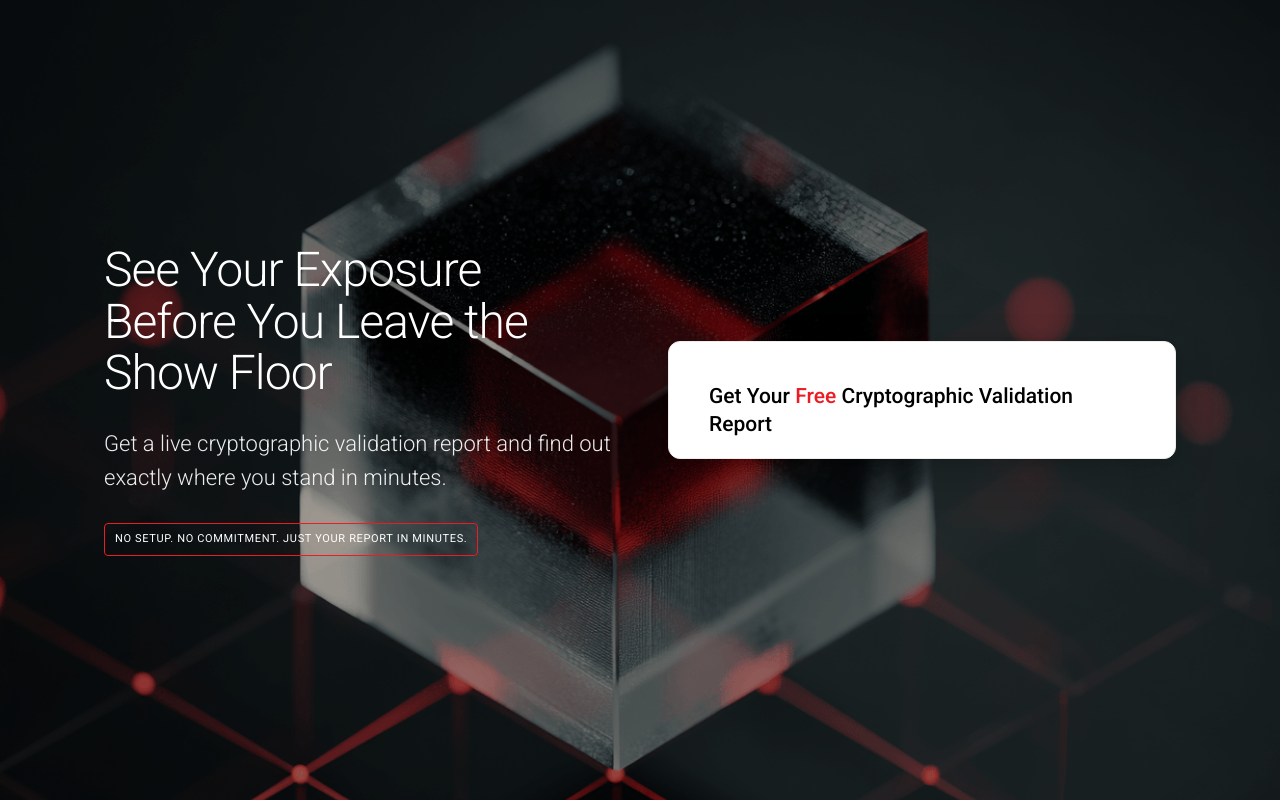
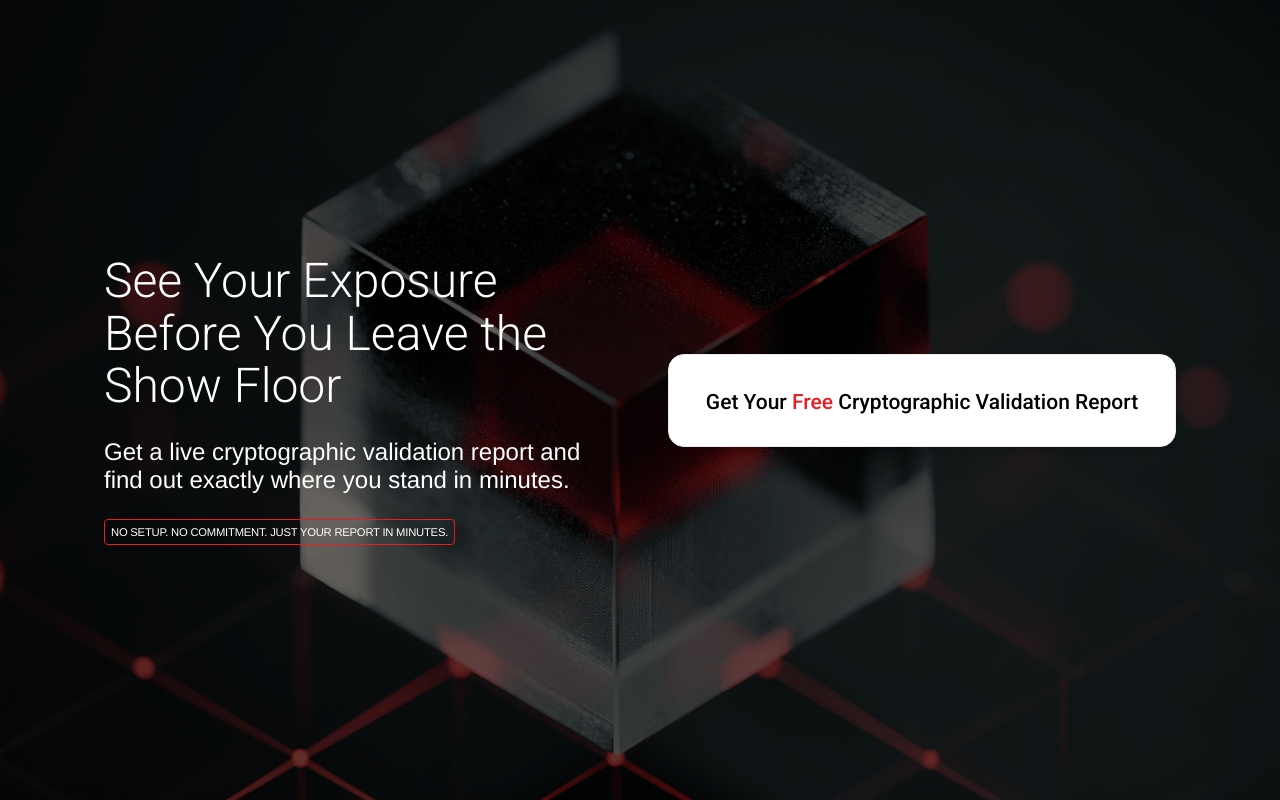
Before and after one commit to siyamzakir/isara, a website built with Vite: page live-validation-report.html in a window 1280 px wide. Built offline with nearby package versions, Linux system fonts and the light colour scheme; a script that the page names is missing.

Commit message:
Live Validation form added

```diff
--- a/live-validation-report.html
+++ b/live-validation-report.html
@@ -1,14 +1,188 @@
 <!DOCTYPE html>
-<html lang="en" class="validation-report-standalone">
+<html lang="en">
 
 <head>
     <meta charset="UTF-8" />
     <meta name="viewport" content="width=device-width, initial-scale=1.0" />
     <title>Live Cryptographic Validation Report | ISARA</title>
-    <link rel="stylesheet" href="src/css/validationreport.css" />
+    <link rel="stylesheet" href="/assets/LTS/validationreport.css" />
+    <style>
+        @import url("https://fonts.googleapis.com/css2?family=Roboto:wght@300;500&display=swap");
+
+        :root {
+            --validation-red: #ec1c24;
+            --validation-black: #000;
+            --validation-white: #fff;
+            --validation-light-grey: #ececec;
+            --validation-dark-grey: #5a5756;
+            --validation-font-body: "Akkurat LL", "Helvetica Neue", Helvetica, Arial, sans-serif;
+            --validation-font-display: "Roboto", var(--validation-font-body);
+        }
+
+        *,
+        *::before,
+        *::after {
+            box-sizing: border-box;
+        }
+
+        html {
+            height: 100%;
+        }
+
+        body {
+            margin: 0;
+            min-height: 100%;
+            font-family: var(--validation-font-body);
+            font-size: 16px;
+            line-height: 1.5;
+            color: var(--validation-black);
+            -webkit-font-smoothing: antialiased;
+        }
+
+        .validation-report {
+            margin: 0;
+        }
+
+        .validation-report__hero {
+            position: relative;
+            display: flex;
+            align-items: stretch;
+            min-height: 770px;
+            min-height: min(100vh, 900px);
+            overflow: hidden;
+        }
+
+        .validation-report__bg {
+            position: absolute;
+            inset: 0;
+            pointer-events: none;
+        }
+
+        .validation-report__bg::before {
+            content: "";
+            position: absolute;
+            inset: 0;
+            background: var(--validation-black);
+            z-index: 0;
+        }
+
+        .validation-report__bg img {
+            position: absolute;
+            inset: 0;
+            width: 100%;
+            height: 100%;
+            object-fit: cover;
+            opacity: 0.4;
+            z-index: 1;
+        }
+
+        .validation-report__inner {
+            position: relative;
+            z-index: 2;
+            width: 100%;
+            max-width: 1200px;
+            margin: 0 auto;
+            padding: clamp(40px, 6vw, 80px) clamp(24px, 5vw, 64px);
+            display: grid;
+            grid-template-columns: repeat(2, minmax(0, 1fr));
+            gap: 56px;
+            align-items: center;
+        }
+
+        .validation-report__copy {
+            display: flex;
+            flex-direction: column;
+            gap: 25px;
+            max-width: 36rem;
+        }
+
+        .validation-report__title {
+            margin: 0;
+            font-family: var(--validation-font-display);
+            font-weight: 300;
+            font-size: clamp(2rem, 4vw, 3rem);
+            line-height: 1.1;
+            color: var(--validation-white);
+        }
+
+        .validation-report__lead {
+            margin: 0;
+            font-family: var(--validation-font-body);
+            font-weight: 300;
+            font-size: clamp(1.125rem, 2vw, 1.5rem);
+            line-height: 1.75rem;
+            color: var(--validation-white);
+        }
+
+        .validation-report__chip {
+            margin: 0;
+            align-self: flex-start;
+            padding: 6px;
+            border: 0.75px solid var(--validation-red);
+            border-radius: 3.75px;
+            font-family: var(--validation-font-body);
+            font-weight: 400;
+            font-size: 11.25px;
+            letter-spacing: -0.225px;
+            line-height: normal;
+            text-transform: uppercase;
+            color: var(--validation-white);
+        }
+
+        .validation-report__form-panel {
+            background: var(--validation-white);
+            border: 1px solid var(--validation-light-grey);
+            border-radius: 16px;
+            box-shadow: 2px 5px 4px rgba(0, 0, 0, 0.1);
+            padding: 35px 29px 20px;
+            display: flex;
+            flex-direction: column;
+            gap: 12px;
+        }
+
+        .validation-report__form-title {
+            margin: 0;
+            font-family: var(--validation-font-display);
+            font-weight: 500;
+            font-size: 21px;
+            line-height: normal;
+            text-align: center;
+            color: var(--validation-black);
+        }
+
+        .validation-report__accent {
+            color: var(--validation-red);
+        }
+
+        #hubspot-contact-form {
+            width: 100%;
+        }
+
+        #hubspot-contact-form iframe {
+            width: 100% !important;
+            display: block;
+            border: 0;
+        }
+
+        @media (max-width: 960px) {
+            .validation-report__inner {
+                grid-template-columns: 1fr;
+                gap: 40px;
+            }
+
+            .validation-report__copy {
+                max-width: none;
+            }
+
+            .validation-report__hero {
+                min-height: auto;
+                padding-bottom: 24px;
+            }
+        }
+    </style>
 </head>
 
-<body class="validation-report-standalone">
+<body>
     <main class="validation-report" id="main">
         <section class="validation-report__hero" aria-labelledby="validation-report-heading">
             <div class="validation-report__bg" aria-hidden="true">
@@ -32,10 +206,15 @@
                     <h2 class="validation-report__form-title">
                         Get Your <span class="validation-report__accent">Free</span> Cryptographic Validation Report
                     </h2>
-
-                    <div class="validation-report__embed" id="" aria-label="Request form">
-                        <script src="https://js.hsforms.net/forms/embed/4597660.js" defer></script>
-                        <div class="hs-form-frame" data-region="na1" data-form-id="0a60d0aa-d2eb-4e45-b65b-afe8a95757af" data-portal-id="4597660"></div>
+                    <div id="hubspot-contact-form"></div>
+                    <script charset="utf-8" type="text/javascript" src="//js.hsforms.net/forms/shell.js"></script>
+                    <script>
+                        hbspt.forms.create({
+                            portalId: "4597660",
+                            formId: "7a2ac413-7ce1-43ae-92ae-9c9294202bac",
+                            target: "#hubspot-contact-form"
+                        });
+                    </script>
                 </div>
             </div>
         </section>
--- a/src/css/validationreport.css
+++ /dev/null
@@ -1,262 +0,0 @@
-@import url("https://fonts.googleapis.com/css2?family=Roboto:ital,wght@0,300;0,400;0,500;1,300&display=swap");
-
-:root {
-    --validation-red: #ec1c24;
-    --validation-black: #000;
-    --validation-white: #fff;
-    --validation-light-grey: #ececec;
-    --validation-dark-grey: #5a5756;
-    --validation-font-body: "Akkurat LL", "Helvetica Neue", Helvetica, Arial, sans-serif;
-    --validation-font-display: "Roboto", var(--validation-font-body);
-    --validation-card-radius: 12px;
-    --validation-card-pad: clamp(28px, 4.5vw, 40px);
-}
-
-/* Box model only inside this block — avoids touching MODX/footer layout when embedded */
-.validation-report,
-.validation-report *,
-.validation-report *::before,
-.validation-report *::after {
-    box-sizing: border-box;
-}
-
-/**
- * Standalone document only (live-validation-report.html). No site footer — hero only.
- * When embedding in MODX, paste `<main class="validation-report">…</main>` only; use a template without footer for this resource.
- */
-html.validation-report-standalone {
-    height: 100%;
-}
-
-body.validation-report-standalone {
-    margin: 0;
-    min-height: 100%;
-    min-height: 100dvh;
-    display: flex;
-    flex-direction: column;
-    background: var(--validation-black);
-    font-family: var(--validation-font-body);
-    font-size: 16px;
-    line-height: 1.5;
-    color: var(--validation-black);
-    -webkit-font-smoothing: antialiased;
-}
-
-.validation-report {
-    margin: 0;
-    flex: 1;
-    display: flex;
-    flex-direction: column;
-    min-height: 0;
-}
-
-.validation-report__hero {
-    position: relative;
-    display: flex;
-    flex-direction: column;
-    justify-content: center;
-    align-items: stretch;
-    flex: 1;
-    min-height: min(100vh, 960px);
-    min-height: min(100dvh, 960px);
-    overflow: hidden;
-}
-
-.validation-report__bg {
-    position: absolute;
-    inset: 0;
-    pointer-events: none;
-}
-
-.validation-report__bg::before {
-    content: "";
-    position: absolute;
-    inset: 0;
-    background: linear-gradient(
-        180deg,
-        rgba(0, 0, 0, 0.5) 0%,
-        rgba(0, 0, 0, 0.35) 45%,
-        rgba(0, 0, 0, 0.55) 100%
-    );
-    z-index: 0;
-}
-
-.validation-report__bg img {
-    position: absolute;
-    inset: 0;
-    width: 100%;
-    height: 100%;
-    object-fit: cover;
-    object-position: center 40%;
-    opacity: 0.62;
-    z-index: 1;
-}
-
-.validation-report__inner {
-    position: relative;
-    z-index: 2;
-    width: 100%;
-    max-width: 1200px;
-    margin: 0 auto;
-    padding: clamp(40px, 6vw, 88px) clamp(24px, 5vw, 64px);
-    display: grid;
-    grid-template-columns: repeat(2, minmax(0, 1fr));
-    gap: clamp(40px, 5vw, 56px);
-    align-content: center;
-    align-items: center;
-}
-
-.validation-report__copy {
-    display: flex;
-    flex-direction: column;
-    gap: clamp(20px, 3vw, 28px);
-    max-width: 38rem;
-    align-self: center;
-}
-
-.validation-report__title {
-    margin: 0;
-    font-family: var(--validation-font-display);
-    font-weight: 300;
-    font-size: clamp(2rem, 4.2vw, 3rem);
-    line-height: 1.08;
-    letter-spacing: -0.02em;
-    color: var(--validation-white);
-}
-
-.validation-report__lead {
-    margin: 0;
-    font-family: var(--validation-font-display);
-    font-weight: 300;
-    font-size: clamp(1.125rem, 2vw, 1.375rem);
-    line-height: 1.55;
-    color: rgba(255, 255, 255, 0.92);
-}
-
-.validation-report__chip {
-    margin: 0;
-    align-self: flex-start;
-    padding: 8px 10px;
-    border: 1px solid var(--validation-red);
-    border-radius: 4px;
-    font-family: var(--validation-font-display);
-    font-weight: 400;
-    font-size: 11px;
-    letter-spacing: 0.06em;
-    line-height: 1.35;
-    text-transform: uppercase;
-    color: var(--validation-white);
-}
-
-.validation-report__form-panel {
-    background: var(--validation-white);
-    border: 1px solid var(--validation-light-grey);
-    border-radius: var(--validation-card-radius);
-    box-shadow: 0 12px 40px rgba(0, 0, 0, 0.18), 0 2px 8px rgba(0, 0, 0, 0.06);
-    padding: var(--validation-card-pad) var(--validation-card-pad) 0;
-    margin: 0;
-    display: flex;
-    flex-direction: column;
-    gap: clamp(15px, 2.5vw, 20px);
-    min-height: 0;
-    align-self: center;
-}
-
-.validation-report__form-title {
-    margin: 0;
-    font-family: var(--validation-font-display);
-    font-weight: 500;
-    font-size: clamp(21px, 2vw, 21px);
-    line-height: 1.35;
-    text-align: left;
-    color: var(--validation-black);
-}
-
-.validation-report__accent {
-    color: var(--validation-red);
-}
-
-.validation-report__embed {
-    flex: 0 1 auto;
-    min-height: 0;
-    width: 100%;
-    margin: 0;
-    padding: 0;
-}
-
-.validation-report__embed .hs-form-frame {
-    width: 100%;
-    display: block;
-    margin: 0;
-    padding: 0;
-}
-
-.validation-report__embed iframe {
-    width: 100% !important;
-    max-width: 100%;
-    display: block;
-    margin: 0;
-    padding: 0;
-    border: 0;
-}
-
-/* When HubSpot renders inline (non-iframe), align with Figma: ISARA red CTA, left, squared fields */
-.validation-report__embed .hs-form {
-    margin-bottom: 0;
-    padding-bottom: 0;
-}
-
-.validation-report__embed .hs-form .hs-fieldtype-text label,
-.validation-report__embed .hs-form .hs-fieldtype-textarea label,
-.validation-report__embed .hs-form .hs-fieldtype-select label {
-    font-family: var(--validation-font-display);
-    font-weight: 400;
-    font-size: 14px;
-    color: var(--validation-black);
-}
-
-.validation-report__embed .hs-form input[type="text"],
-.validation-report__embed .hs-form input[type="email"],
-.validation-report__embed .hs-form textarea,
-.validation-report__embed .hs-form select {
-    border-radius: 6px;
-    border: 1px solid #d0d0d0;
-    font-family: var(--validation-font-display);
-}
-
-.validation-report__embed .hs-form .hs-button,
-.validation-report__embed .hs-form input[type="submit"] {
-    background: var(--validation-red) !important;
-    border: none !important;
-    border-radius: 4px !important;
-    color: var(--validation-white) !important;
-    font-family: var(--validation-font-display) !important;
-    font-weight: 500 !important;
-    padding: 12px 24px !important;
-    width: auto !important;
-    min-width: 0;
-    margin-left: 0 !important;
-    margin-right: auto !important;
-    cursor: pointer;
-}
-
-.validation-report__embed .hs-form .hs-button:hover,
-.validation-report__embed .hs-form input[type="submit"]:hover {
-    filter: brightness(1.05);
-}
-
-@media (max-width: 960px) {
-    .validation-report__inner {
-        grid-template-columns: 1fr;
-        gap: 40px;
-    }
-
-    .validation-report__copy {
-        max-width: none;
-    }
-
-    .validation-report__hero {
-        min-height: auto;
-        padding-bottom: clamp(24px, 6vw, 48px);
-    }
-}
```
Also changed, not shown: contact.html (+1 -1 lines).
